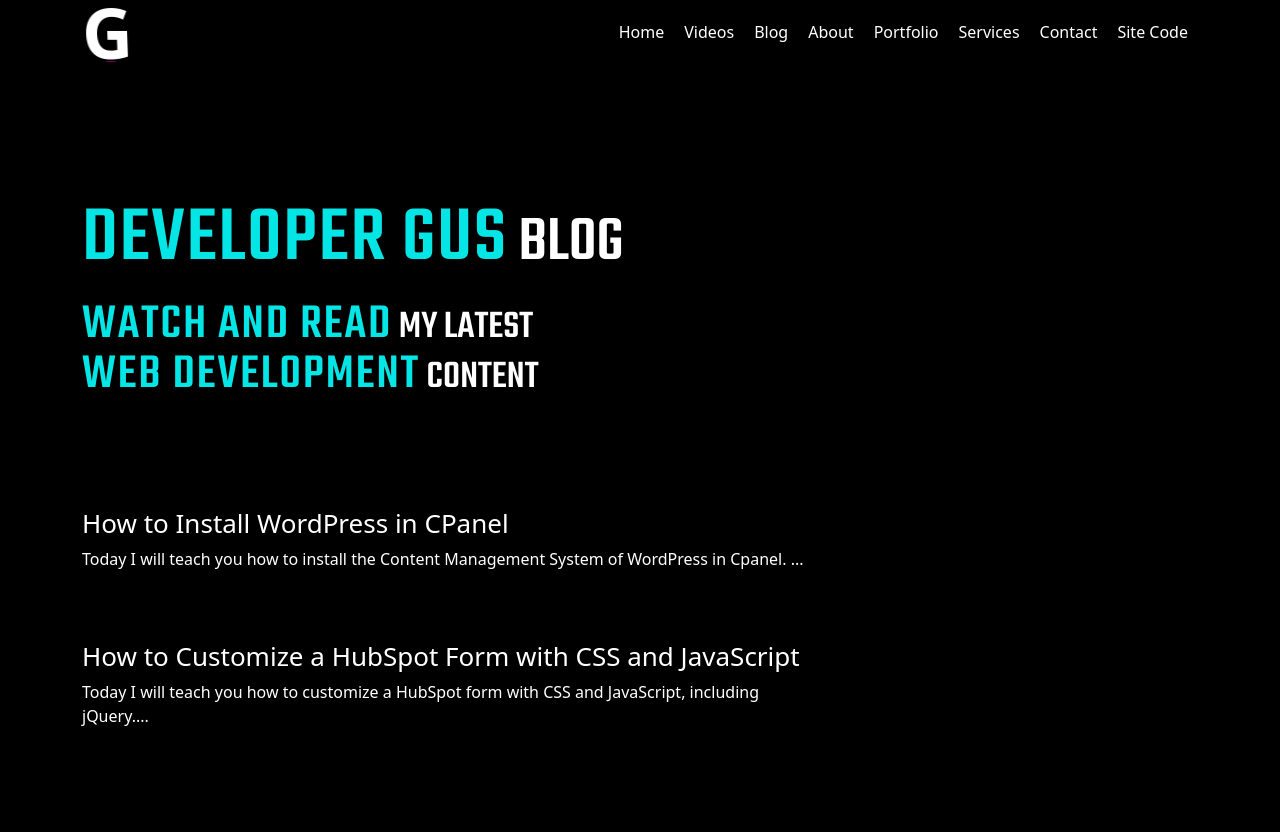
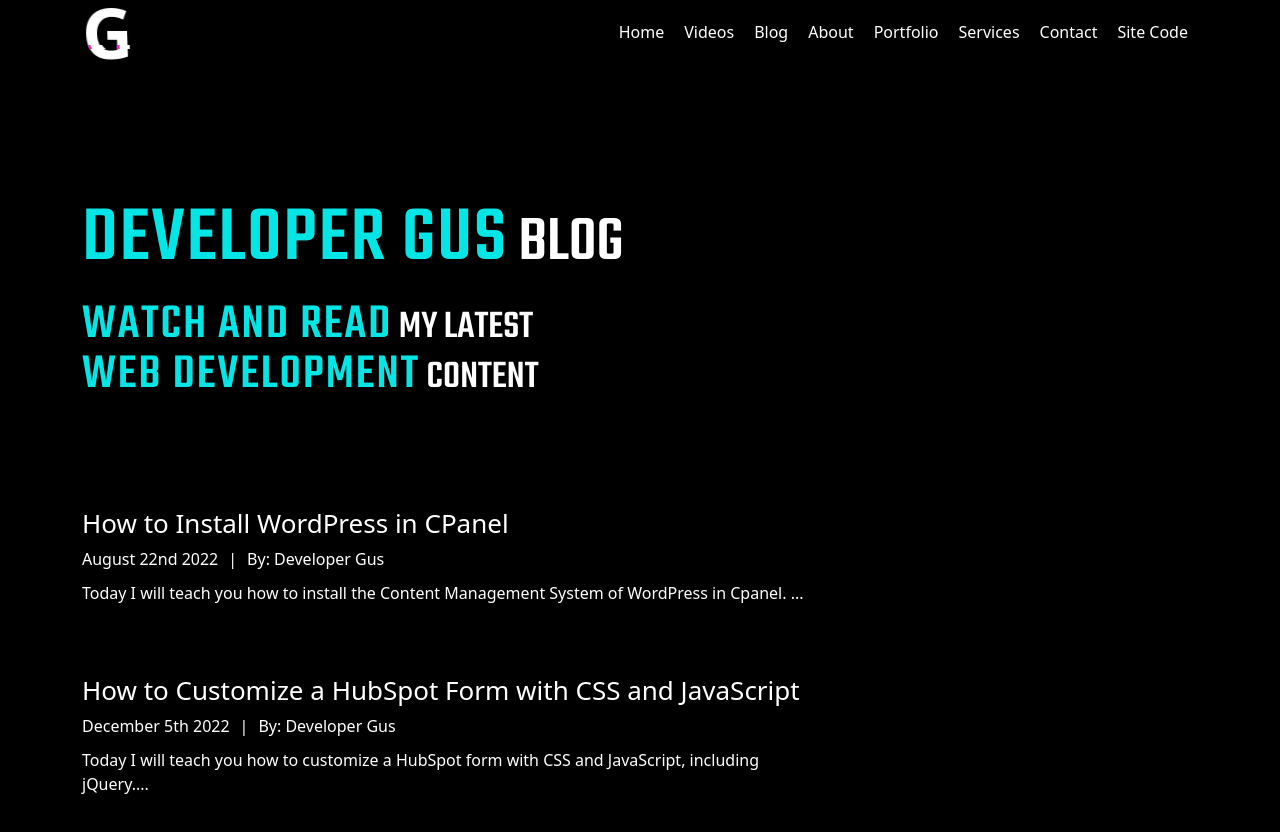
Before and after one commit to subzero783/portfolio-2, a React (Create React App) app in the folder frontend/: page /blog in a window 1280 px wide. Shown: the top 832 px of the page. Before the commit the page ends 800 px from the top, so only its background shows below. Built offline with nearby package versions, Linux system fonts and the light colour scheme.

Commit message:
Working on Blog.js

```diff
--- a/frontend/package.json
+++ b/frontend/package.json
@@ -12,6 +12,7 @@
     "bootstrap": "^5.2.0",
     "html-react-parser": "^3.0.4",
     "import": "^0.0.6",
+    "moment": "^2.29.4",
     "node-sass": "^7.0.1",
     "react": "^18.2.0",
     "react-bootstrap": "^2.5.0",
--- a/frontend/src/pages/Blog/Blog.js
+++ b/frontend/src/pages/Blog/Blog.js
@@ -5,6 +5,8 @@ import Particles from "react-tsparticles";
 import { loadFull } from "tsparticles";
 
 import { posts } from "../../data/blog-posts";
+
+import moment from "moment";
 
 import "./Blog.scss";
 
@@ -21,6 +23,11 @@ function get_excerpt(base64String, numberOfChars) {
   // const theHTML = b64_to_utf8(base64String);
   const theHTML = base64String;
   return return_chars(numberOfChars, theHTML);
+}
+
+function formatted_date(theDate) {
+  const newDate = new Date(theDate);
+  return moment(newDate).format("MMMM Do YYYY");
 }
 
 export default function Blog() {
@@ -166,6 +173,15 @@ export default function Blog() {
                 <a href="/" aria-label={post.title}>
                   <h2>{post.title}</h2>
                 </a>
+                <div className="extra-info">
+                  <div className="date-and-author">
+                    <div className="the-date">{formatted_date(post.date)}</div>
+                    <div className="extra-space">
+                      <span> </span>|<span> </span>
+                    </div>
+                    <div className="the-author">By: {post.author}</div>
+                  </div>
+                </div>
                 <div
                   className="post-excerpt"
                   dangerouslySetInnerHTML={{
--- a/frontend/src/pages/Blog/Blog.scss
+++ b/frontend/src/pages/Blog/Blog.scss
@@ -56,7 +56,19 @@
                     font-size: 26px;
                 }
             }
+            .extra-info {
+                > .date-and-author {
+                    > div {
+                        display: inline-block;
+                    }
+                    span {
+                        width: 10px;
+                        display: inline-block;
+                    }
+                }
+            }
             .post-excerpt {
+                margin-top: 10px;
                 p {
                     margin-bottom: 0;
                 }
```
Also changed, not shown: frontend/src/data/blog-posts.js, 1 other file (tests, documents, lock files or other folders).
